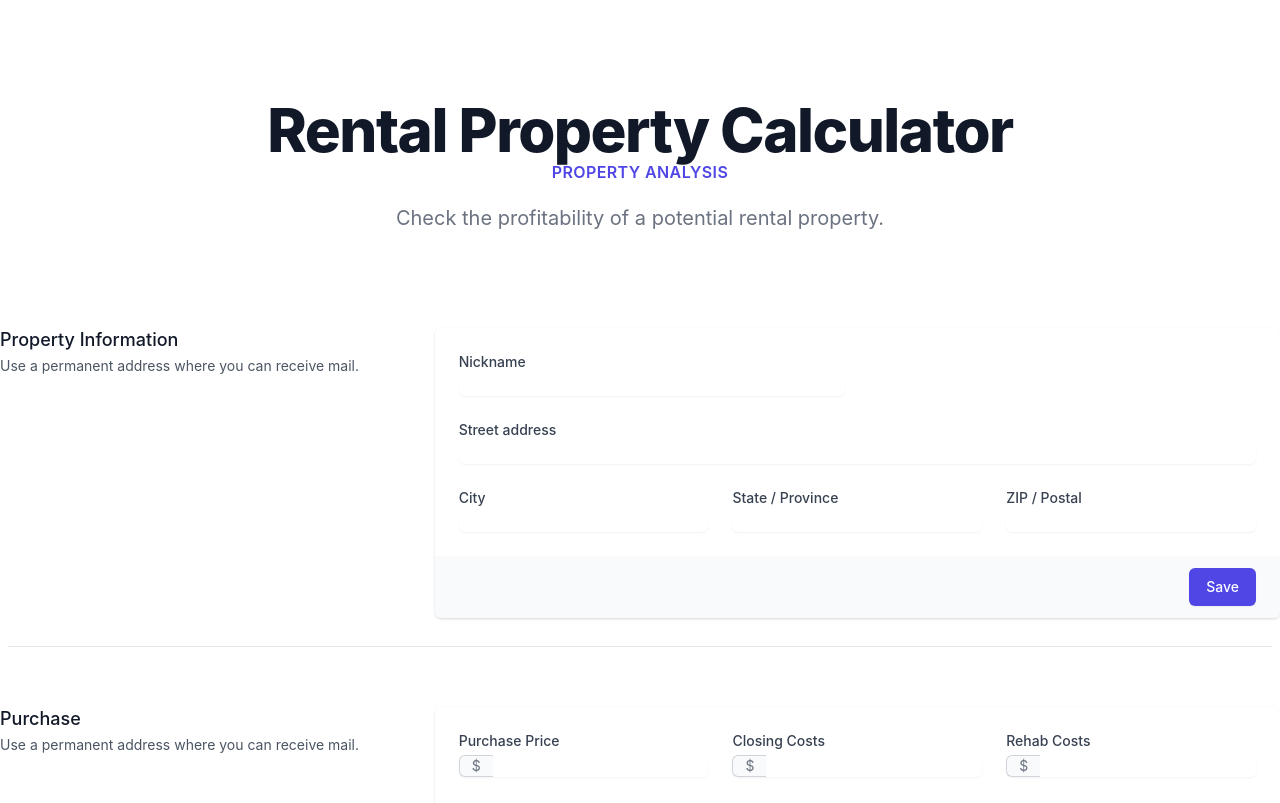
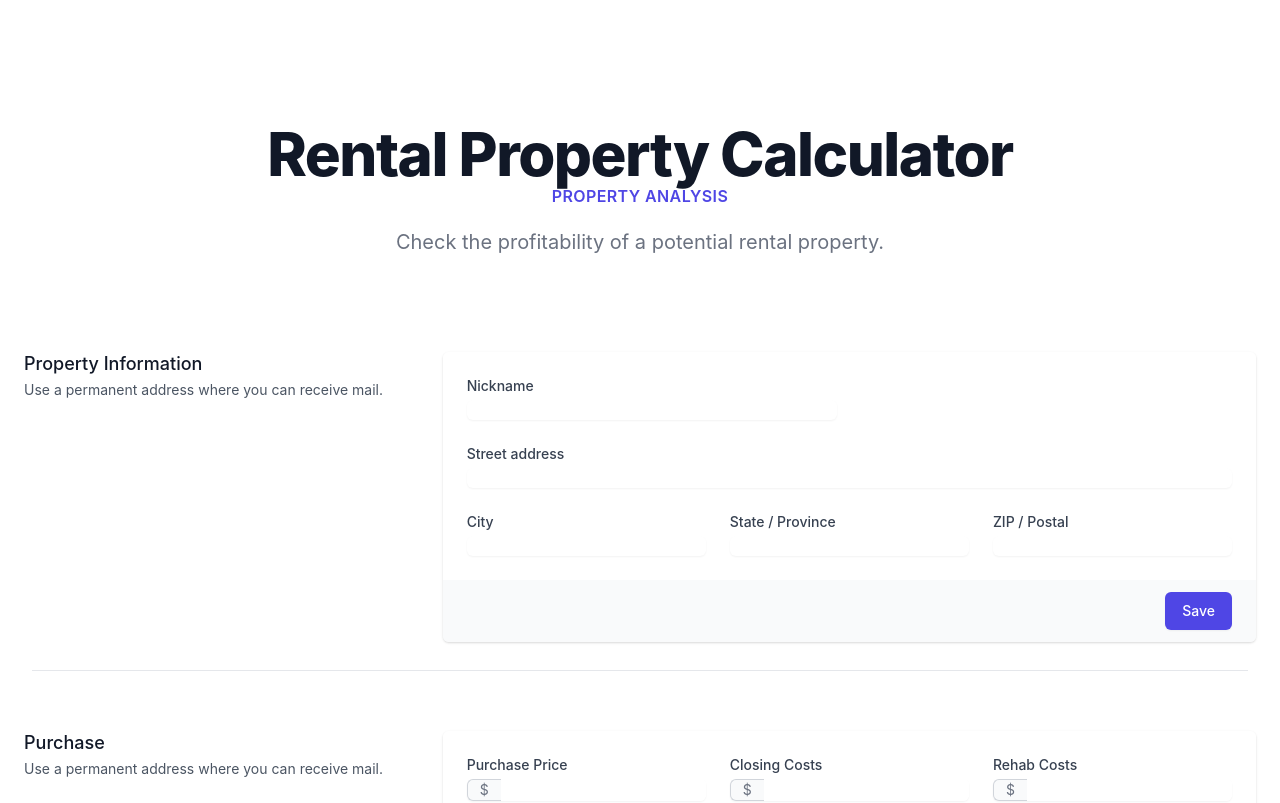
Before and after one commit to trevv16/rental-property-calc-ts, a React (Create React App) app: page /calculator in a window 1280 px wide. Shown: the top 803 px of the page. Built offline with nearby package versions, Linux system fonts and the light colour scheme.

Commit message:
fixing styling

```diff
--- a/src/views/CalculatorPage.tsx
+++ b/src/views/CalculatorPage.tsx
@@ -2171,7 +2171,8 @@ export default function CalculatorPage() {
 	};
 
 	return (
-		<div className="container mx-auto">
+		<div className="container mx-auto p-6">
+			<div className="">
 			<Header />
 			{inReview && (
 				<React.Fragment>
@@ -2189,8 +2190,9 @@ export default function CalculatorPage() {
 					<Divider />
 				</React.Fragment>
 			)}
+			</div>
 			<div className="container prose sm:prose-xl">
-				<div className="">
+				<div>
 					<div className="flex-1 min-w-0">
 						<h2 className="text-2xl font-bold leading-7 text-gray-900 sm:text-3xl sm:truncate">
 							Review/Edit
@@ -2219,7 +2221,7 @@ export default function CalculatorPage() {
 				)}
 			</div>
 			<Divider />
-			<div className="prose sm:prose-xl">
+			<div className="container prose sm:prose-xl">
 				{isComplete() && <Results />}
 				<Results />
 			</div>
```
